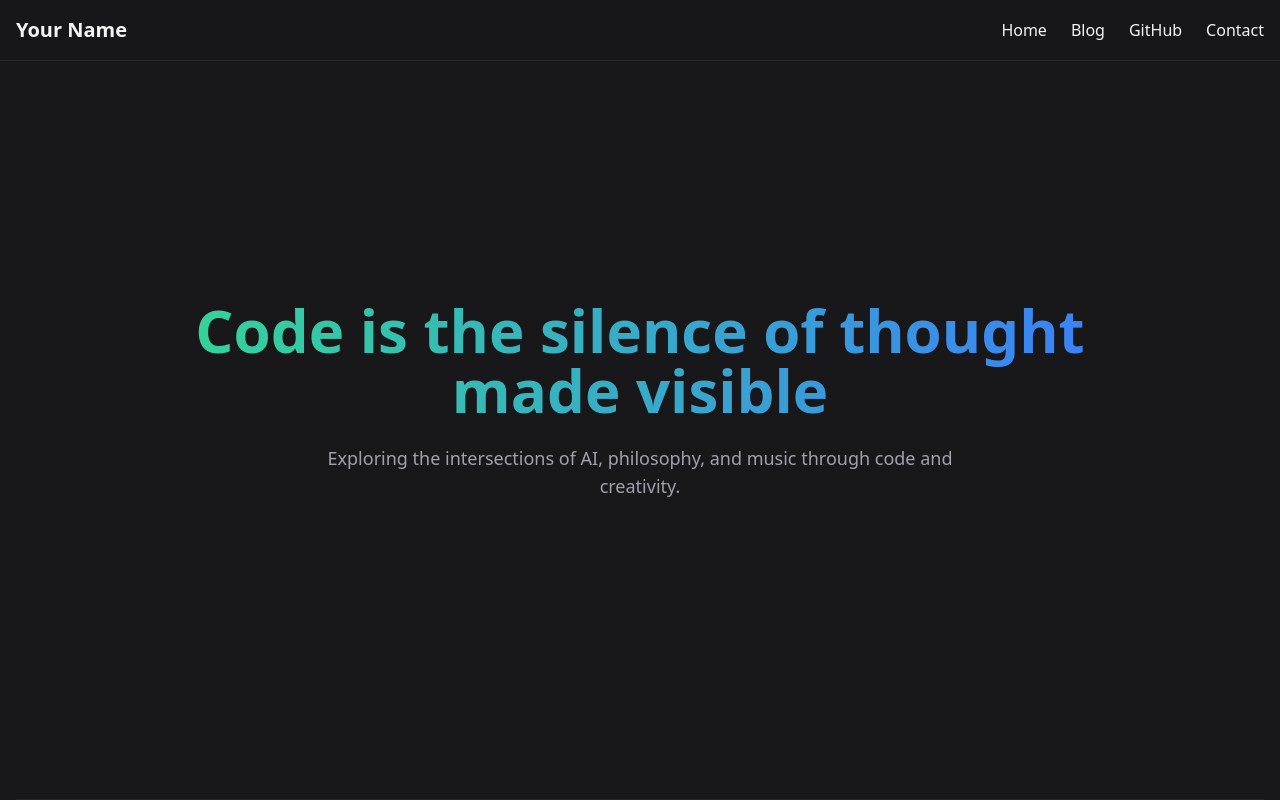
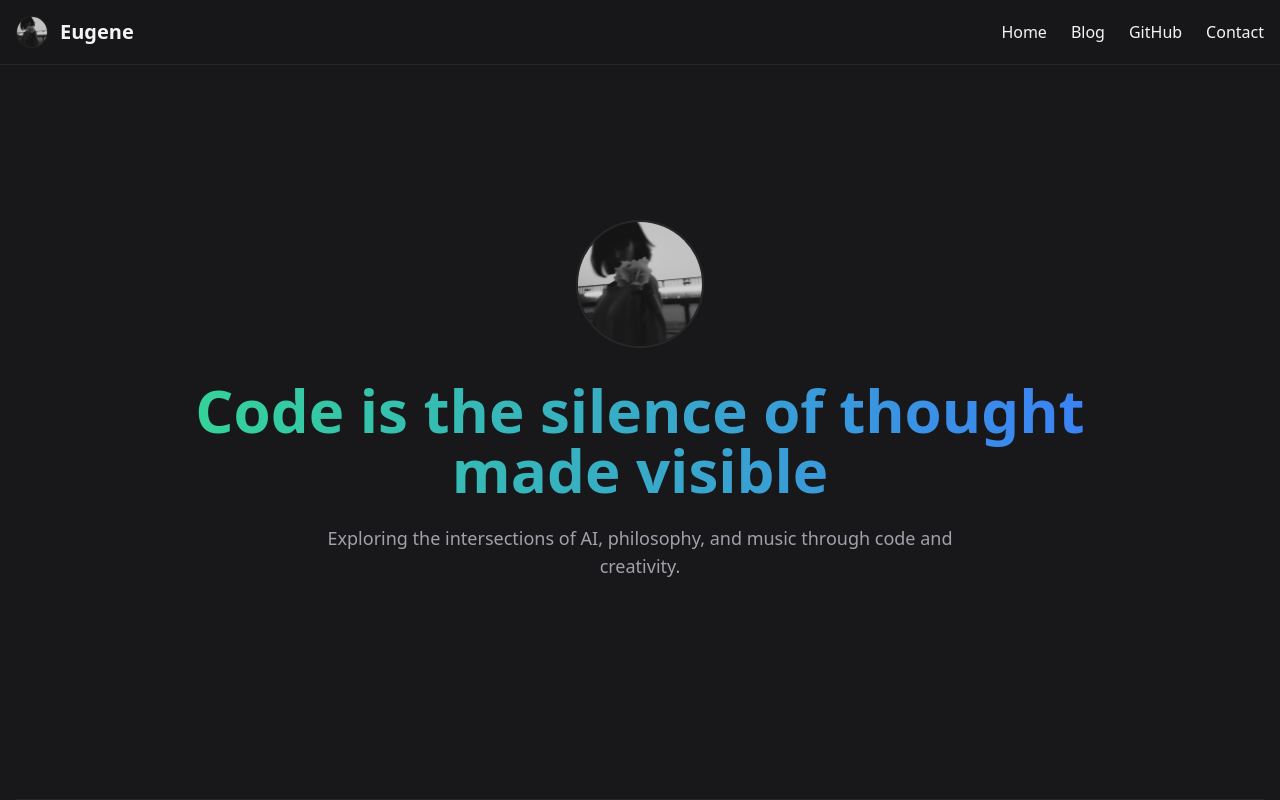
Before and after one commit to metaboulie/portfolio, a SvelteKit app: page / in a window 1280 px wide. Shown: the top 800 px of the page. Built offline with nearby package versions, Linux system fonts and the light colour scheme.

Commit message:
Update personal information and fix GitHub Pages paths

```diff
--- a/src/routes/+layout.svelte
+++ b/src/routes/+layout.svelte
@@ -1,17 +1,27 @@
 <!-- Root layout with dark theme and typography -->
 <script lang="ts">
 	import '../app.css';
+	import { base } from '$app/paths';
 </script>
 
 <div class="min-h-screen bg-zinc-900 text-zinc-100">
 	<header class="fixed top-0 z-50 w-full border-b border-zinc-800 bg-zinc-900/80 backdrop-blur">
 		<nav class="mx-auto flex max-w-7xl items-center justify-between px-4 py-4">
-			<a href="/" class="text-xl font-bold">Your Name</a>
+			<a href="{base}/" class="flex items-center gap-3">
+				<img
+					src="{base}/avatar.png"
+					alt="Eugene's avatar"
+					class="h-8 w-8 rounded-full border border-zinc-800"
+					width="32"
+					height="32"
+				/>
+				<span class="text-xl font-bold">Eugene</span>
+			</a>
 			<div class="flex gap-6">
-				<a href="/" class="hover:text-emerald-400">Home</a>
-				<a href="/blog" class="hover:text-emerald-400">Blog</a>
+				<a href="{base}/" class="hover:text-emerald-400">Home</a>
+				<a href="{base}/blog" class="hover:text-emerald-400">Blog</a>
 				<a
-					href="https://github.com/yourusername"
+					href="https://github.com/metaboulie"
 					target="_blank"
 					rel="noopener noreferrer"
 					class="hover:text-emerald-400"
@@ -29,7 +39,7 @@
 
 	<footer class="mt-32 border-t border-zinc-800 py-8">
 		<div class="mx-auto max-w-7xl px-4 text-center text-sm text-zinc-400">
-			<p>© {new Date().getFullYear()} Your Name. All rights reserved.</p>
+			<p>© {new Date().getFullYear()} Eugene. All rights reserved.</p>
 		</div>
 	</footer>
 </div>
--- a/src/routes/+page.svelte
+++ b/src/routes/+page.svelte
@@ -1,15 +1,32 @@
 <script lang="ts">
 	import { onMount } from 'svelte';
+	import { base } from '$app/paths';
 
 	let mounted = false;
 	onMount(() => {
 		mounted = true;
 	});
+
+	const links = [
+		{ title: 'Music', icon: '🎵', href: 'https://bandcamp.com/metaboulie' },
+		{ title: 'Movies', icon: '🎬', href: 'https://letterboxd.com/metaboulie' },
+		{ title: 'Gaming', icon: '🎮', href: 'https://steamcommunity.com/id/metaboulie' },
+		{ title: 'Social', icon: '💭', href: 'https://bsky.app/profile/metaboulie' }
+	];
 </script>
 
 <!-- Hero Section -->
 <section class="relative -mt-24 flex min-h-screen items-center justify-center overflow-hidden">
 	<div class="relative z-10 max-w-4xl text-center">
+		<div class="mb-8 flex justify-center">
+			<img
+				src="{base}/avatar.png"
+				alt="Eugene's avatar"
+				class="h-32 w-32 rounded-full border-2 border-zinc-800"
+				width="128"
+				height="128"
+			/>
+		</div>
 		<h1
 			class="mb-6 bg-gradient-to-r from-emerald-400 to-blue-500 bg-clip-text text-6xl font-bold text-transparent transition-all duration-500"
 			class:translate-y-0={mounted}
@@ -35,7 +52,7 @@
 <!-- Links Section -->
 <section class="py-24">
 	<div class="grid grid-cols-2 gap-8 md:grid-cols-4">
-		{#each [{ title: 'Music', icon: '🎵', href: 'https://bandcamp.com/yourusername' }, { title: 'Movies', icon: '🎬', href: 'https://letterboxd.com/yourusername' }, { title: 'Gaming', icon: '🎮', href: 'https://steamcommunity.com/id/yourusername' }, { title: 'Social', icon: '💭', href: 'https://bsky.app/profile/yourusername' }] as { title, icon, href }}
+		{#each links as { title, icon, href }}
 			<a
 				{href}
 				target="_blank"
@@ -59,7 +76,7 @@
 			>
 				<time class="text-sm text-zinc-500">December {27 + i}, 2023</time>
 				<h3 class="mt-4 text-xl font-semibold group-hover:text-emerald-400">
-					<a href="/blog/post-{i + 1}">Example Blog Post {i + 1}</a>
+					<a href="{base}/blog/post-{i + 1}">Example Blog Post {i + 1}</a>
 				</h3>
 				<p class="mt-2 text-zinc-400">
 					This is a placeholder for your blog post excerpt. Replace this with actual content from
@@ -70,7 +87,7 @@
 	</div>
 	<div class="mt-12 text-center">
 		<a
-			href="/blog"
+			href="{base}/blog"
 			class="inline-block rounded-lg border border-emerald-500 px-6 py-2 text-emerald-400 transition-all hover:bg-emerald-500 hover:text-zinc-900"
 		>
 			View All Posts
--- a/src/routes/blog/+page.svelte
+++ b/src/routes/blog/+page.svelte
@@ -1,5 +1,6 @@
 <script lang="ts">
 	import type { PageData } from './$types';
+	import { base } from '$app/paths';
 	export let data: PageData;
 </script>
 
@@ -18,7 +19,7 @@
 					})}</time
 				>
 				<h2 class="mt-4 text-2xl font-semibold group-hover:text-emerald-400">
-					<a href="/blog/{post.slug}">{post.title}</a>
+					<a href="{base}/blog/{post.slug}">{post.title}</a>
 				</h2>
 				<p class="mt-2 text-zinc-400">{post.description}</p>
 			</article>
--- a/src/routes/blog/[slug]/+page.svelte
+++ b/src/routes/blog/[slug]/+page.svelte
@@ -1,5 +1,6 @@
 <script lang="ts">
 	import type { PageData } from './$types';
+	import { base } from '$app/paths';
 	export let data: PageData;
 </script>
 
@@ -17,7 +18,7 @@
 
 	<div class="mt-16 text-center">
 		<a
-			href="/blog"
+			href="{base}/blog"
 			class="inline-block rounded-lg border border-emerald-500 px-6 py-2 text-emerald-400 transition-all hover:bg-emerald-500 hover:text-zinc-900"
 		>
 			← Back to Blog
--- a/svelte.config.js
+++ b/svelte.config.js
@@ -22,7 +22,7 @@ const config = {
 			strict: true
 		}),
 		paths: {
-			base: process.env.NODE_ENV === 'production' ? '/portfolio' : ''
+			base: '/portfolio'
 		}
 	}
 };
```
Also changed, not shown: static/avatar.png (added), static/favicon.png (deleted).
